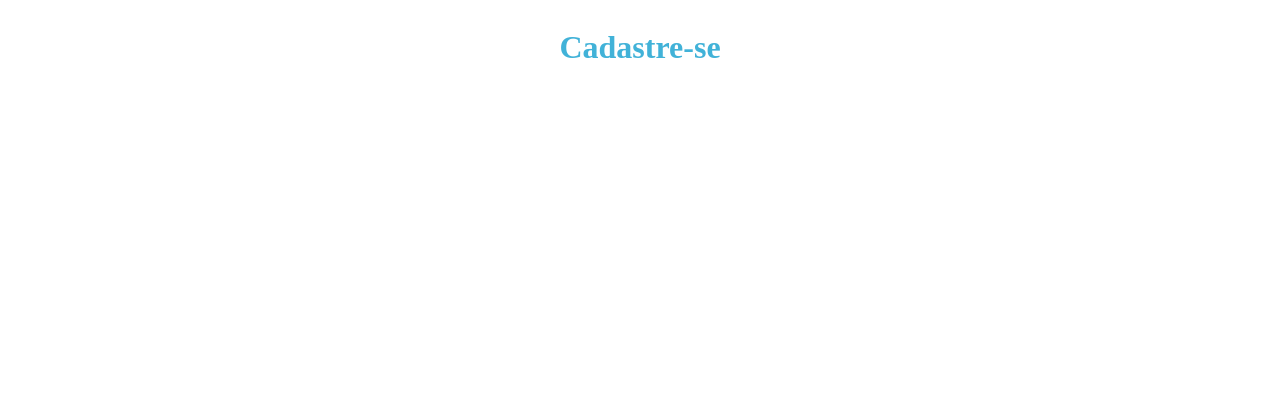
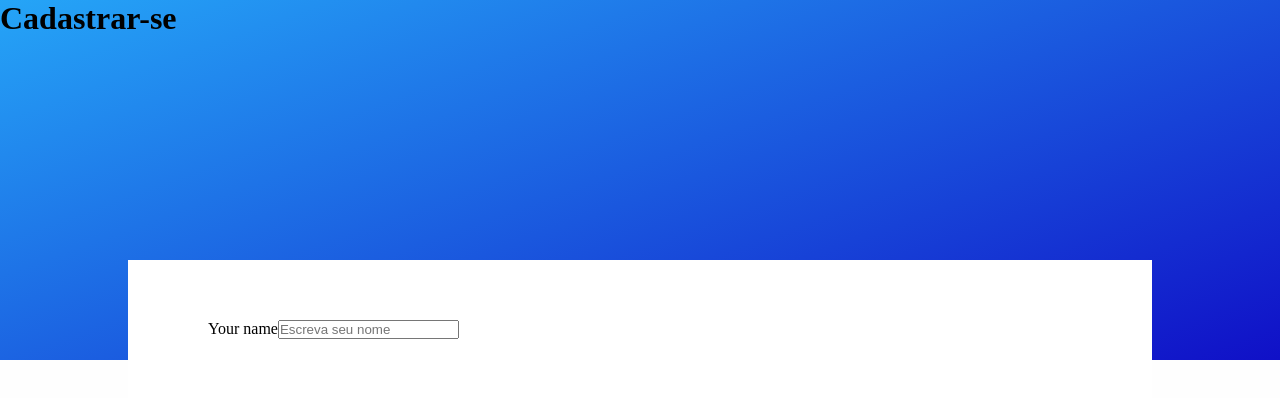
Before and after one commit to Joaovictor23t4/projeto_form_vue, a Vue app: page / in a window 1280 px wide. Shown: the top 398 px of the page. Built offline with nearby package versions, Linux system fonts and the light colour scheme.

Commit message:
Drawing the forms

```diff
--- a/src/assets/main.css
+++ b/src/assets/main.css
@@ -0,0 +1,6 @@
+* {
+    margin: 0;
+    padding: 0;
+    box-sizing: border-box;
+    list-style: none;
+}
--- a/src/views/HomeView.vue
+++ b/src/views/HomeView.vue
@@ -3,11 +3,16 @@
 
 <template>
   <div class="main-container">
-    <div class="container-form">
-      <div class="container-title">
-        <h1 class="title">Cadastre-se</h1>
+    <div class="container-description">
+      <h1>Cadastrar-se</h1>
+    </div>
+    <div class="container-main-form">
+      <div class="container-form">
+        <form action="" class="form_cadastro">
+          <label for="">Your name</label>
+          <input type="text" placeholder="Escreva seu nome" id="input-name">
+        </form>
       </div>
-      <form action=""></form>
     </div>
   </div>
 </template>
@@ -15,12 +20,42 @@
 
 <style scoped>
 .main-container {
+  display: flex;
+  flex-direction: column;
+  justify-content: space-between;
   width: 100%;
+  height: 100vh;
+  background-color: #fefefe;
+}
+
+.container-description {
   display: flex;
-  justify-content: center;
+  height: 45%;
+  background: rgb(2,0,36);
+  background: linear-gradient(160deg, rgba(2,0,36,1) 0%, rgba(37,165,247,1) 0%, rgba(16,16,199,1) 100%);
 }
 
 .title {
-  color: #41b2d8;
+  color: #a1adb1;
+}
+
+.container-main-form {
+  display: flex;
+  height: 55%;
+  justify-content: center;
+  position: relative;
+  bottom: 100px;
+}
+
+.container-form {
+  display: flex;
+  justify-content: center;
+  width: 80%;
+  background: #fff;
+}
+
+.form_cadastro {
+  width: 100%;
+  padding: 60px 80px 60px 80px;
 }
 </style>
```
